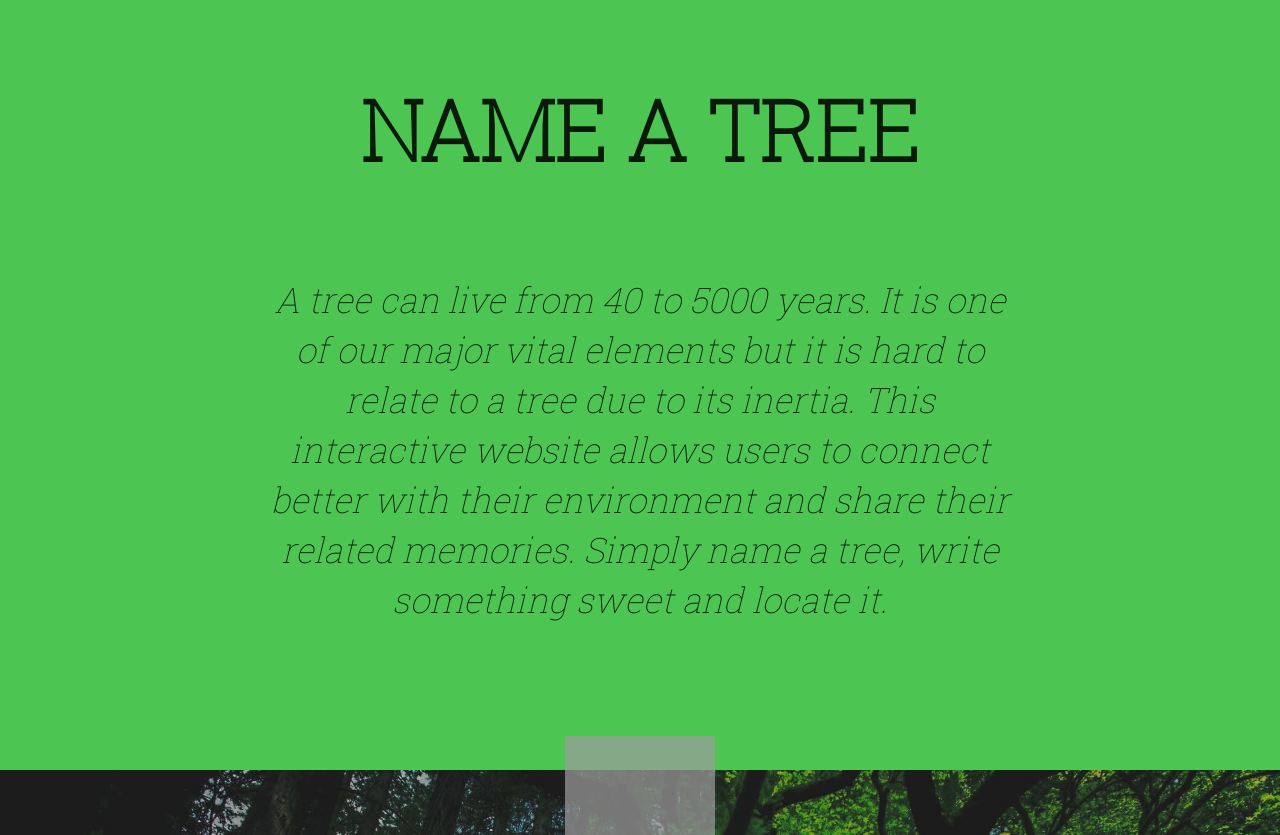
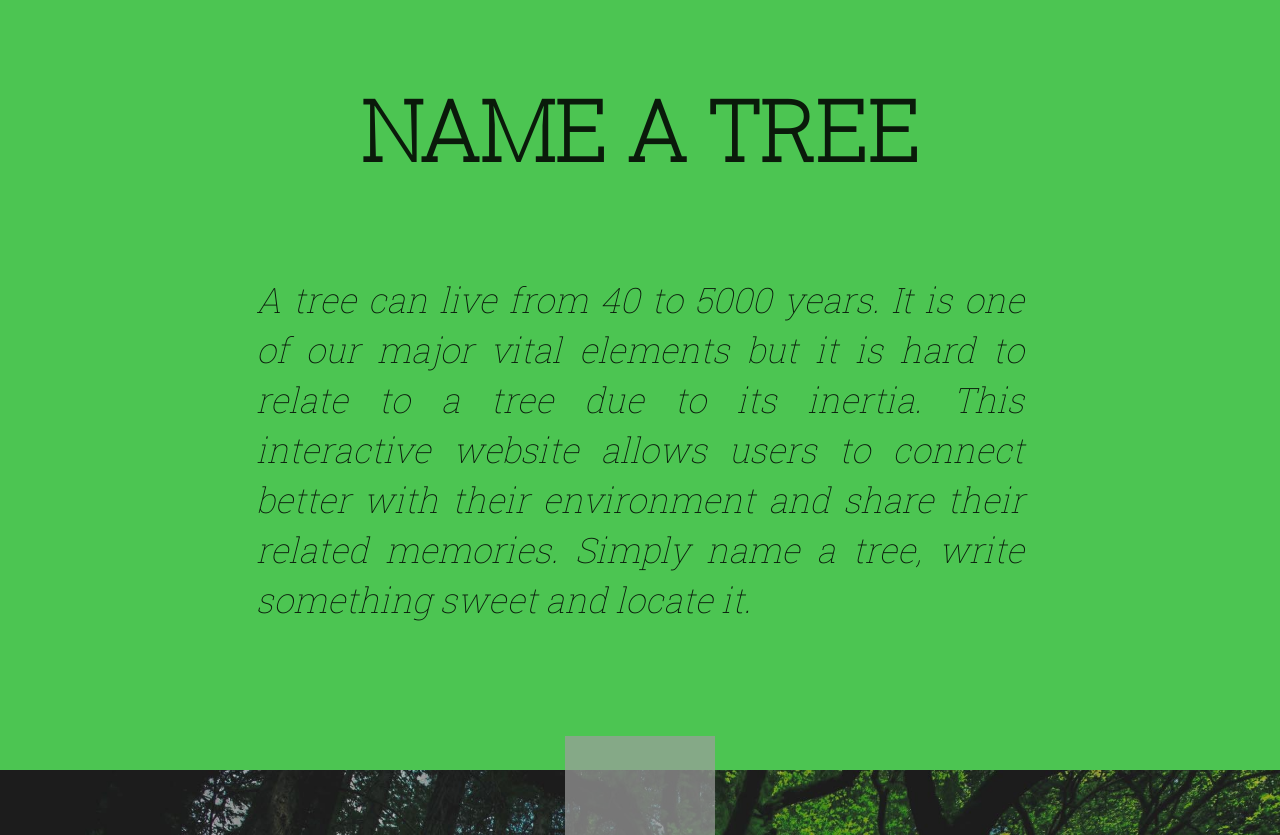
Before and after one commit to binarytrails/nameatree, a Django app: page / in a window 1280 px wide. Shown: the part 28-863 px from the top of the page. Run offline with Django 3.2, Linux system fonts and the light colour scheme; grey boxes are pictures that could not be loaded.

Commit message:
Justifying text

```diff
--- a/src/frontend/static/frontend/css/home.css
+++ b/src/frontend/static/frontend/css/home.css
@@ -53,7 +53,7 @@
             {
                 font-style: italic;
                 font-size: 35px;
-                text-align: center;
+                text-align: justify;
             }
 
                  #arrow
```
Also changed, not shown: src/frontend/migrations/0001_initial.py (added).
